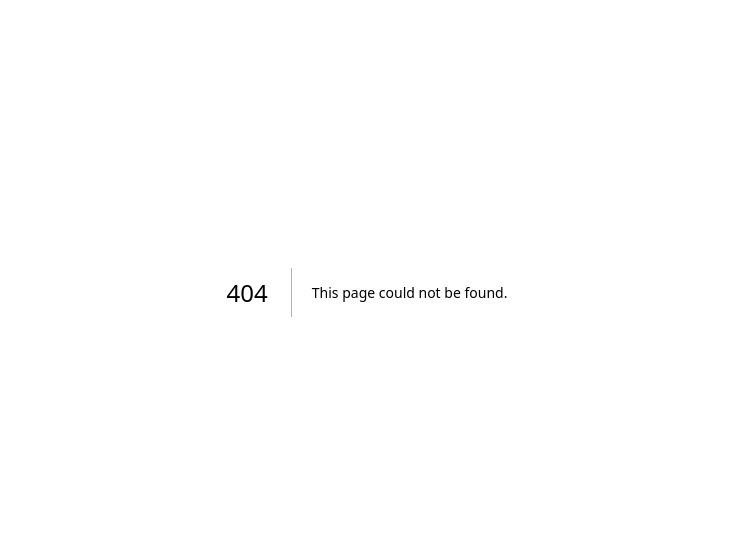
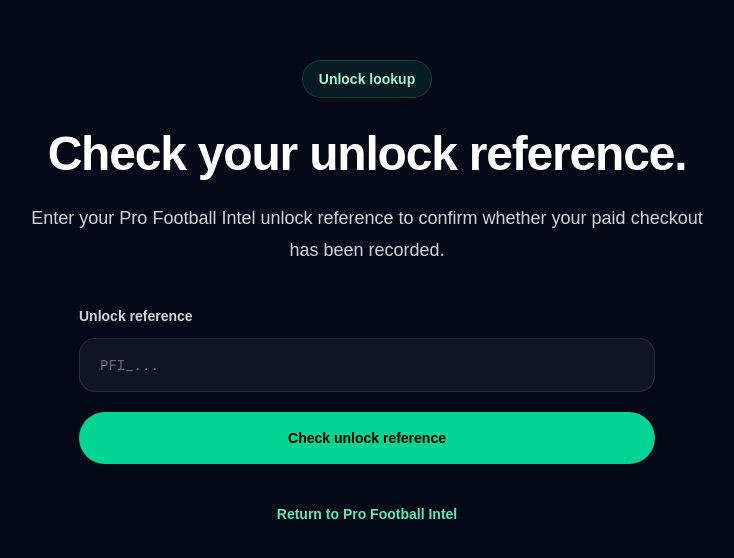
Before and after one commit to Scoreleeo/profbint-checkout, a Next.js app: page /unlock in a window 1280 px wide. Before the commit this address had no page. Shown: the part 108-666 px from the top of the page, without its empty margins (273-1007 px from the left). Built offline with nearby package versions, Linux system fonts and the light colour scheme.

Commit message:
Add unlock lookup page

```diff
--- /dev/null
+++ b/app/unlock/page.tsx
@@ -0,0 +1,147 @@
+"use client";
+
+import { FormEvent, useState } from "react";
+
+type ValidationResult = {
+  valid: boolean;
+  status?: string | null;
+  productName?: string;
+  amount?: number;
+  currency?: string;
+  unlockReference?: string;
+  unlockCreatedAt?: string;
+  purchaseCreatedAt?: string;
+  error?: string;
+};
+
+export default function UnlockLookupPage() {
+  const [reference, setReference] = useState("");
+  const [result, setResult] = useState<ValidationResult | null>(null);
+  const [isLoading, setIsLoading] = useState(false);
+
+  async function handleSubmit(event: FormEvent<HTMLFormElement>) {
+    event.preventDefault();
+
+    const cleanedReference = reference.trim().toUpperCase();
+
+    if (!cleanedReference) {
+      setResult({
+        valid: false,
+        error: "Please enter an unlock reference.",
+      });
+      return;
+    }
+
+    setIsLoading(true);
+    setResult(null);
+
+    try {
+      const response = await fetch(
+        `/api/unlock/validate?ref=${encodeURIComponent(cleanedReference)}`,
+      );
+
+      const data = (await response.json()) as ValidationResult;
+      setResult(data);
+    } catch {
+      setResult({
+        valid: false,
+        error: "Unable to check this unlock reference.",
+      });
+    } finally {
+      setIsLoading(false);
+    }
+  }
+
+  return (
+    <main className="min-h-screen bg-[#050816] px-6 py-10 text-white">
+      <section className="mx-auto flex min-h-[calc(100vh-80px)] max-w-3xl flex-col items-center justify-center text-center">
+        <div className="rounded-full border border-emerald-400/20 bg-emerald-400/10 px-4 py-2 text-sm font-semibold text-emerald-200">
+          Unlock lookup
+        </div>
+
+        <h1 className="mt-8 text-4xl font-black tracking-tight sm:text-5xl">
+          Check your unlock reference.
+        </h1>
+
+        <p className="mt-6 max-w-2xl text-lg leading-8 text-zinc-300">
+          Enter your Pro Football Intel unlock reference to confirm whether your
+          paid checkout has been recorded.
+        </p>
+
+        <form onSubmit={handleSubmit} className="mt-10 w-full max-w-xl">
+          <label
+            htmlFor="unlockReference"
+            className="block text-left text-sm font-semibold text-zinc-300"
+          >
+            Unlock reference
+          </label>
+
+          <input
+            id="unlockReference"
+            value={reference}
+            onChange={(event) => setReference(event.target.value)}
+            placeholder="PFI_..."
+            className="mt-3 w-full rounded-2xl border border-white/10 bg-white/5 px-5 py-4 font-mono text-sm text-white outline-none transition placeholder:text-zinc-500 focus:border-emerald-400/60"
+          />
+
+          <button
+            type="submit"
+            disabled={isLoading}
+            className="mt-5 w-full rounded-full bg-emerald-400 px-6 py-4 text-sm font-bold text-black transition hover:bg-emerald-300 disabled:cursor-not-allowed disabled:opacity-60"
+          >
+            {isLoading ? "Checking..." : "Check unlock reference"}
+          </button>
+        </form>
+
+        {result ? (
+          <div className="mt-8 w-full max-w-xl rounded-3xl border border-white/10 bg-white/5 p-6 text-left shadow-2xl shadow-emerald-950/20">
+            {result.valid ? (
+              <>
+                <p className="text-sm font-semibold uppercase tracking-[0.3em] text-emerald-200">
+                  Valid purchase
+                </p>
+
+                <p className="mt-4 break-all rounded-2xl border border-emerald-400/20 bg-black/30 px-4 py-4 font-mono text-sm font-bold text-emerald-300">
+                  {result.unlockReference}
+                </p>
+
+                <div className="mt-5 space-y-2 text-sm text-zinc-300">
+                  <p>
+                    <span className="font-semibold text-white">Status:</span>{" "}
+                    {result.status}
+                  </p>
+                  <p>
+                    <span className="font-semibold text-white">Product:</span>{" "}
+                    {result.productName}
+                  </p>
+                  <p>
+                    <span className="font-semibold text-white">Amount:</span>{" "}
+                    £{((result.amount ?? 0) / 100).toFixed(2)}
+                  </p>
+                </div>
+              </>
+            ) : (
+              <>
+                <p className="text-sm font-semibold uppercase tracking-[0.3em] text-red-200">
+                  Not valid
+                </p>
+
+                <p className="mt-4 text-sm leading-6 text-zinc-300">
+                  {result.error ??
+                    "This unlock reference could not be verified as a paid purchase."}
+                </p>
+              </>
+            )}
+          </div>
+        ) : null}
+
+        <a
+          href="https://profbint.com"
+          className="mt-10 text-sm font-semibold text-emerald-300 transition hover:text-emerald-200"
+        >
+          Return to Pro Football Intel
+        </a>
+      </section>
+    </main>
+  );
+}
```
